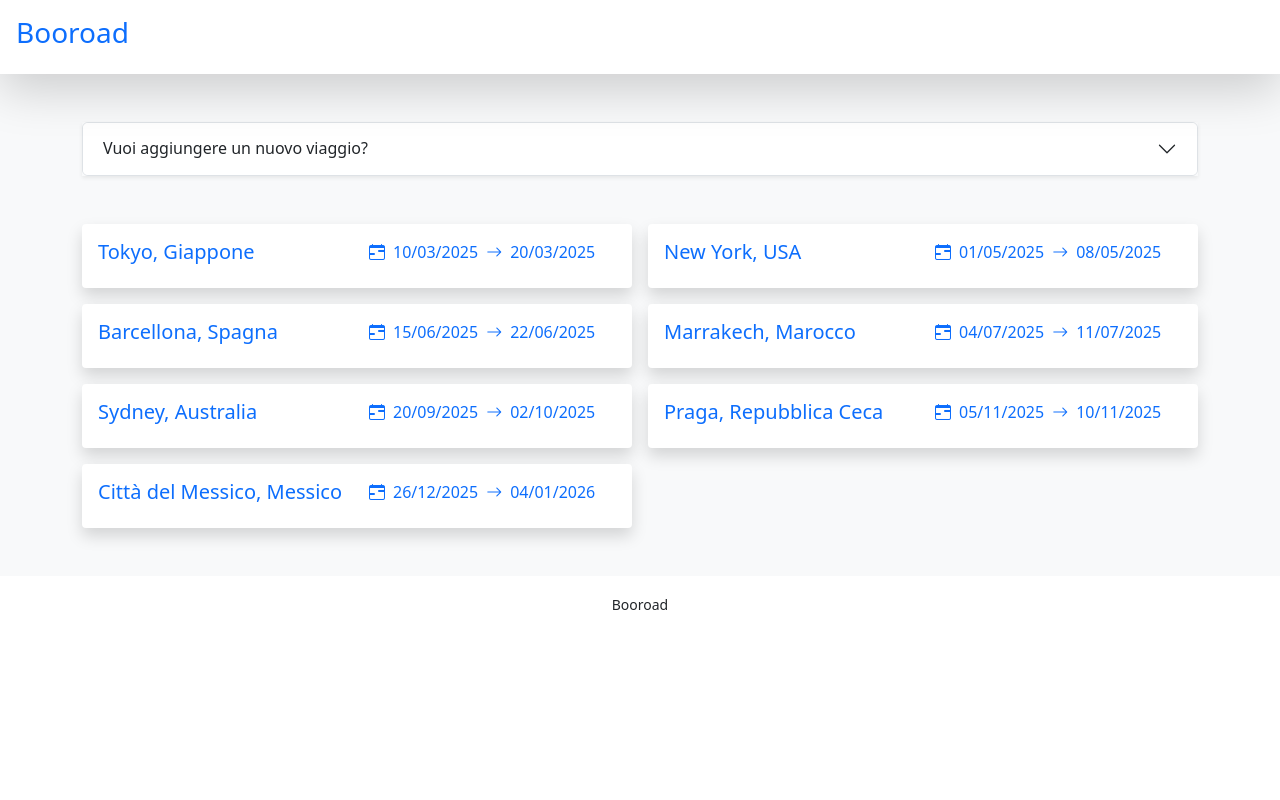
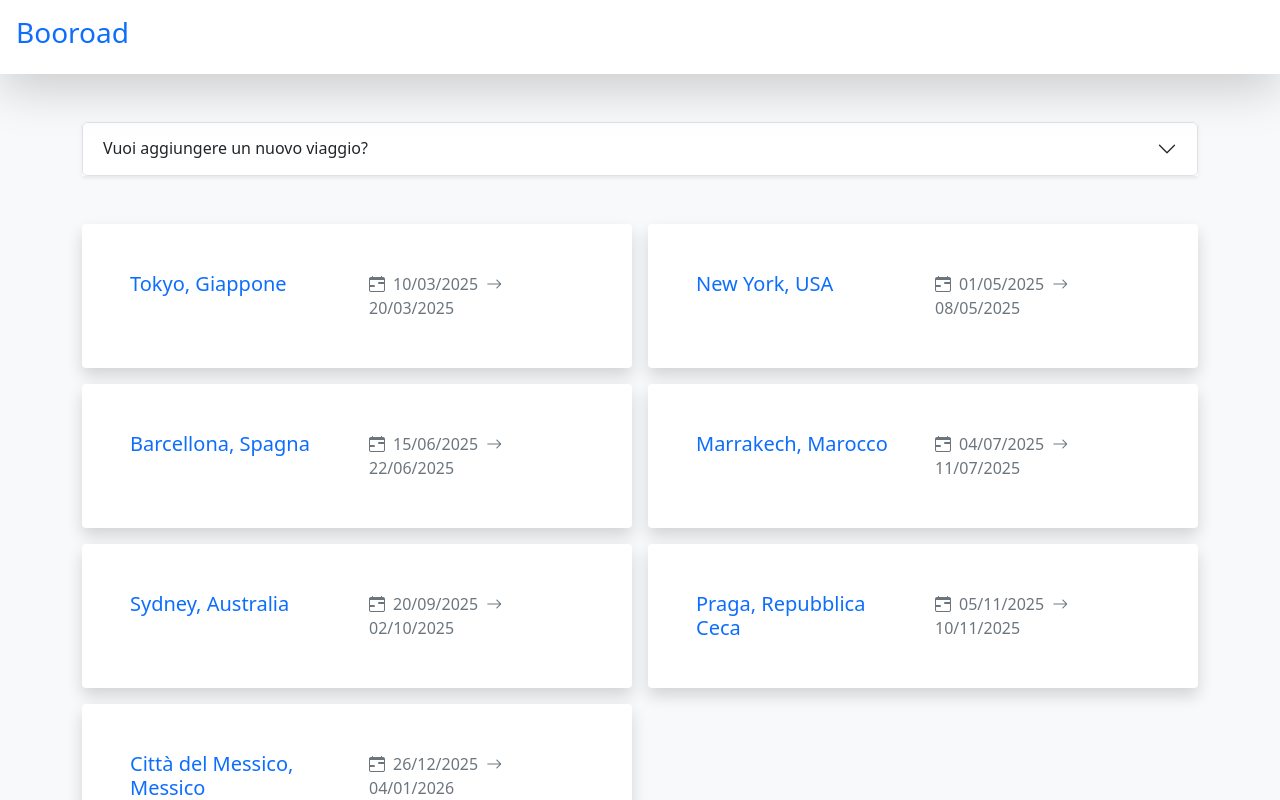
Before and after one commit to gabriele-fontana/booroad, a React (Vite) app: page / in a window 1280 px wide. Shown: the top 800 px of the page. Built offline with nearby package versions, Linux system fonts and the light colour scheme.

Commit message:
add padding card travel

```diff
--- a/src/components/TravelCard.jsx
+++ b/src/components/TravelCard.jsx
@@ -3,13 +3,13 @@ import { Link } from "react-router"
 export default function TravelCard({ journey }) {
     return (
         <Link to={`/travel/${journey.id}`} className="text-decoration-none cursor-pointer">
-            <div className="bg-white shadow rounded-1 p-3">
+            <div className="bg-white shadow rounded-1 p-5">
                 <div className="row">
                     <div className="col-6">
-                        <h2 className="h5">{journey.destination}</h2>
+                        <h2 className="h5 mb-0">{journey.destination}</h2>
                     </div>
                     <div className="col-6">
-                        <div className="row row-cols-auto gx-2 align-items-center">
+                        <div className="row row-cols-auto gx-2 align-items-center text-secondary">
                             <i className="bi bi-calendar-range"></i>
                             <span>{new Date(journey.start_date).toLocaleDateString("it-IT")}</span>
                             <i className="bi bi-arrow-right"></i>
```
